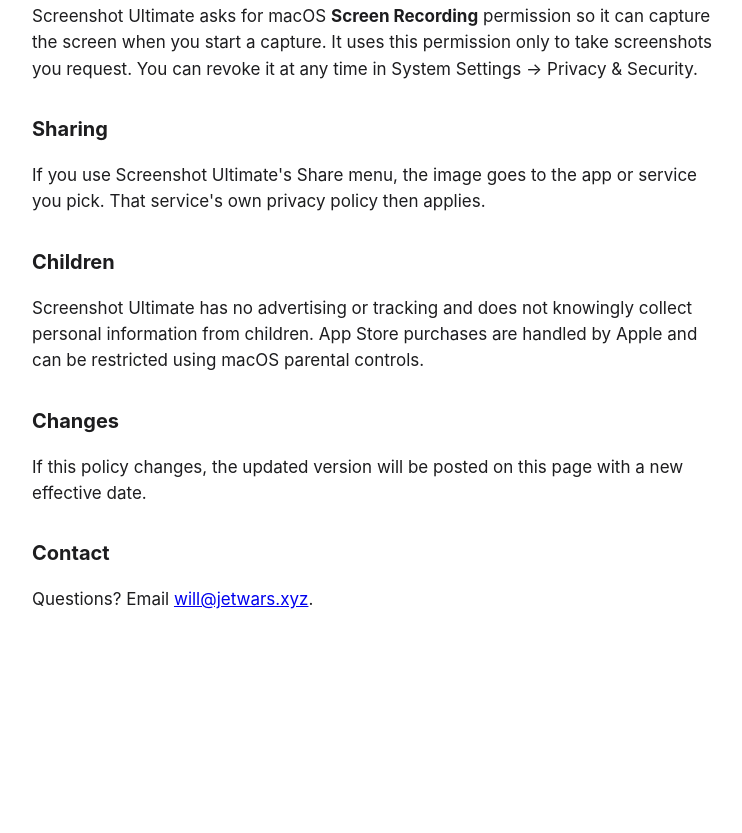
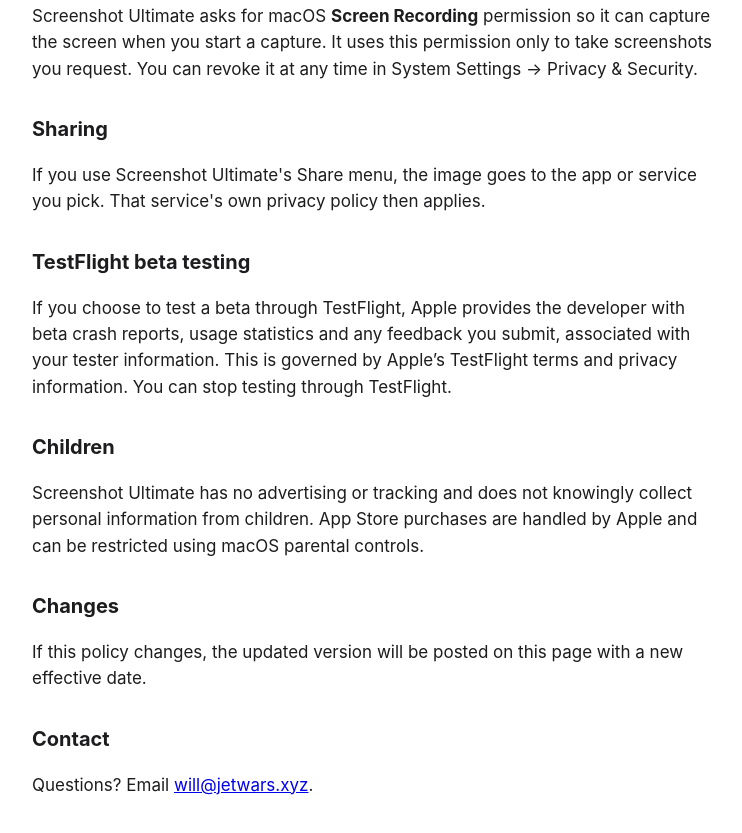
Before and after one commit to personalwa/screenshot-ultimate, a plain HTML site: page privacy/index.html in a window 1280 px wide. Shown: the part 1239-2072 px from the top of the page, without its empty margins (268-1010 px from the left). Before the commit the page ends 1917 px from the top, so only its background shows below. Drawn offline with Linux system fonts and the light colour scheme.

Commit message:
Clarify optional TestFlight beta data

```diff
--- a/privacy/index.html
+++ b/privacy/index.html
@@ -39,6 +39,9 @@
 <h2>Sharing</h2>
 <p>If you use Screenshot Ultimate's Share menu, the image goes to the app or service you pick. That service's own privacy policy then applies.</p>
 
+<h2>TestFlight beta testing</h2>
+<p>If you choose to test a beta through TestFlight, Apple provides the developer with beta crash reports, usage statistics and any feedback you submit, associated with your tester information. This is governed by Apple’s TestFlight terms and privacy information. You can stop testing through TestFlight.</p>
+
 <h2>Children</h2>
 <p>Screenshot Ultimate has no advertising or tracking and does not knowingly collect personal information from children. App Store purchases are handled by Apple and can be restricted using macOS parental controls.</p>
 
```
